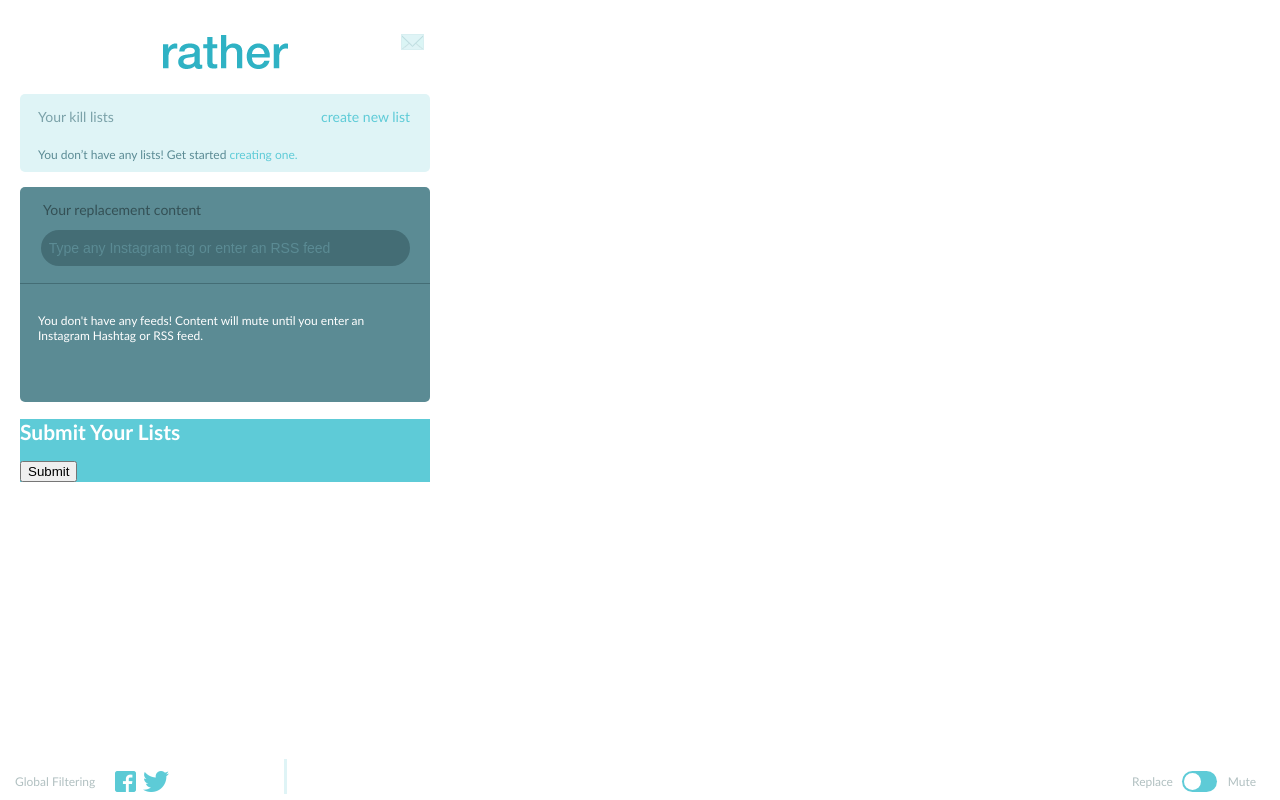
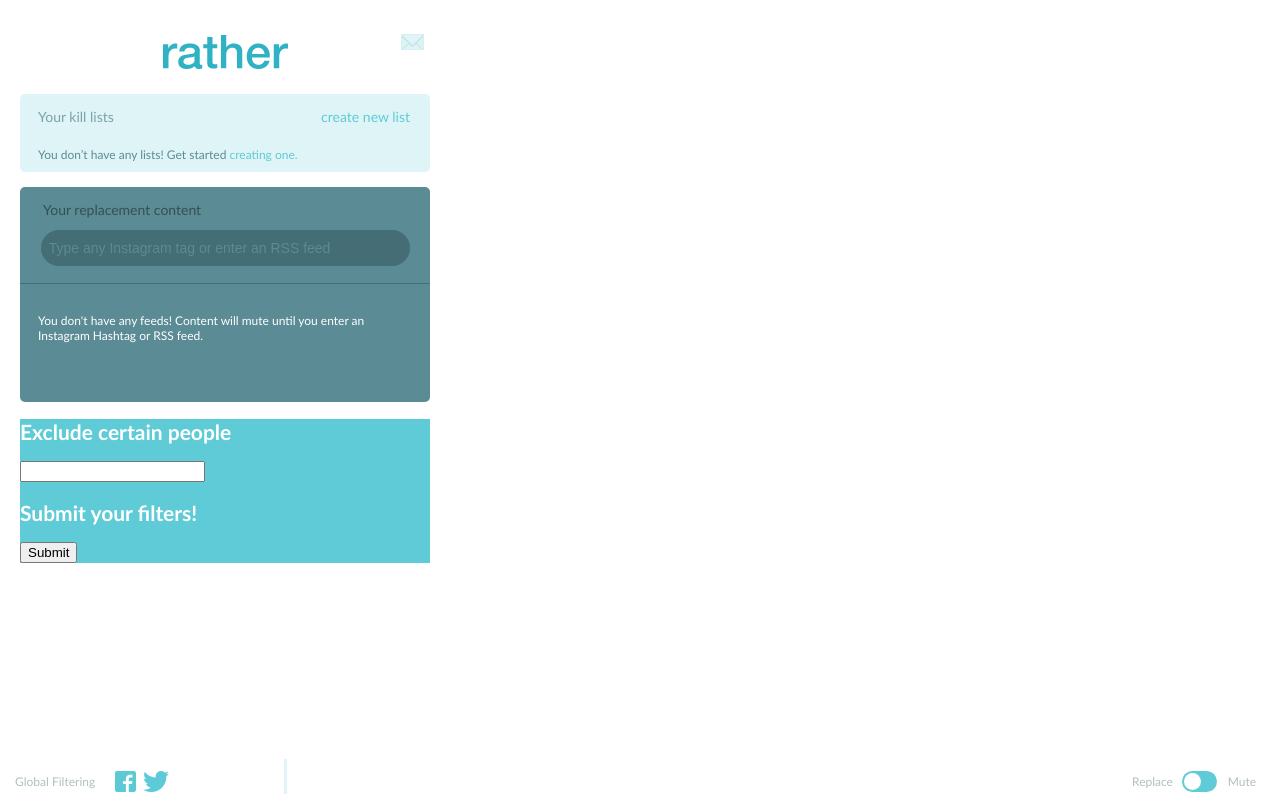
Before and after one commit to Nik-Novak/Rather-2, a browser extension: page src/NewImp/rather.html in a window 1280 px wide. Drawn offline with Linux system fonts and the light colour scheme.

Commit message:
touching up

```diff
--- a/src/NewImp/rather.html
+++ b/src/NewImp/rather.html
@@ -56,7 +56,9 @@
 				</section>
 
 				<section class="submit">
-					<h2>Submit Your Lists</h2>
+					<h2>Exclude certain people</h2>
+					<input type="text" name="replacewords" id="replace_words">
+					<h2>Submit your filters!</h2>
 					<button type="submit" id="button_submit" value="Submit">Submit</button>
 				</section>
 			</section><!-- End #main-screen -->
```
